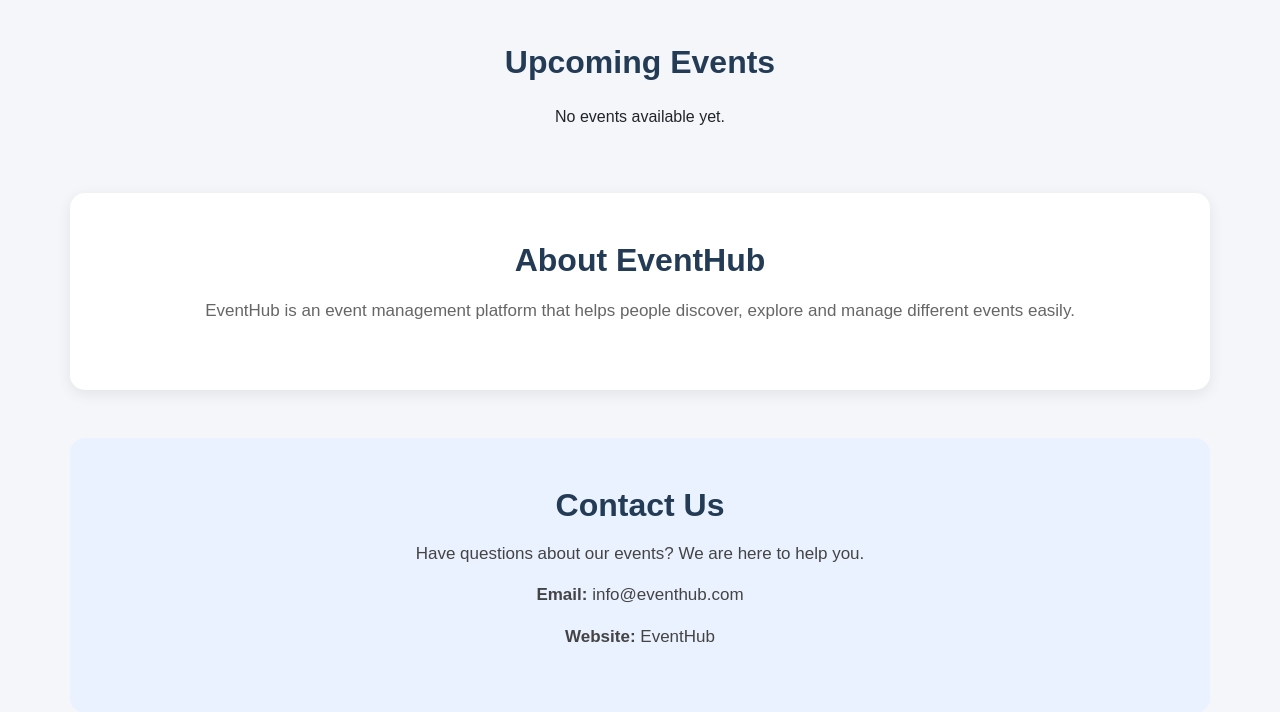
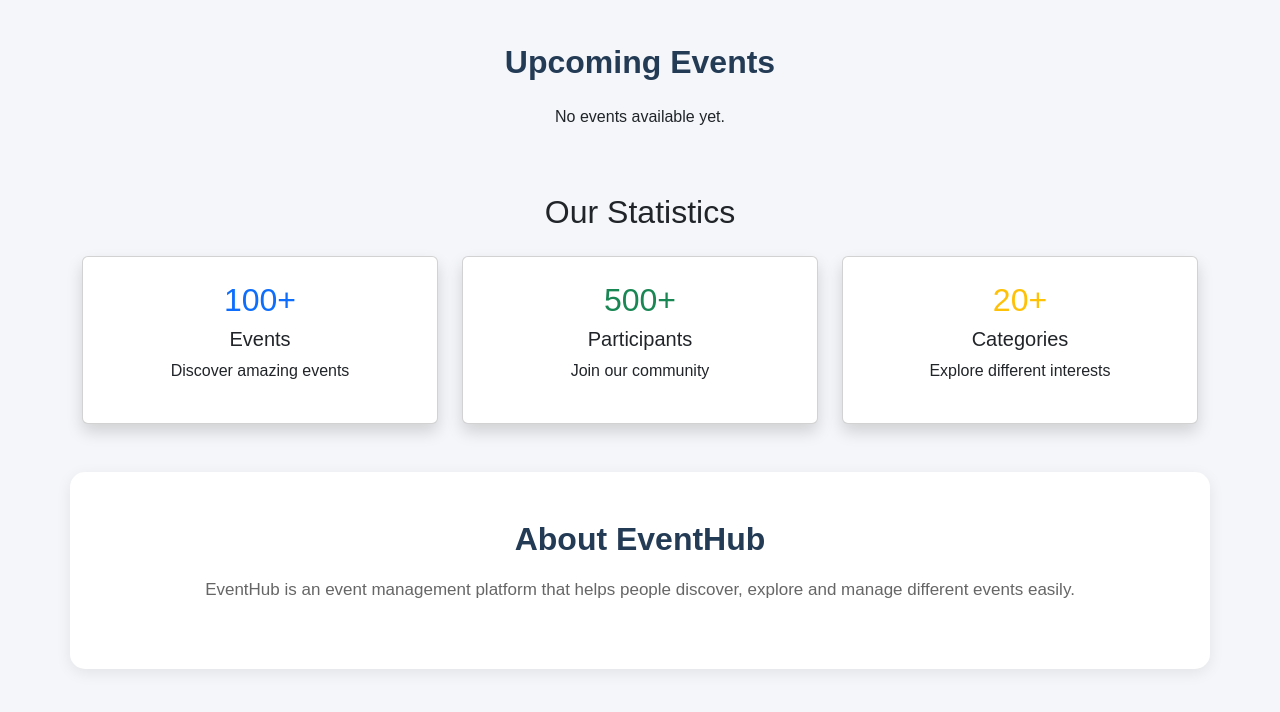
Before and after one commit to ladna2319605-sys/event-management-system, a Django app: page / in a window 1280 px wide. Shown: the part 472-1184 px from the top of the page. Run offline with Django 5.2, Linux system fonts and the light colour scheme; data that the repository does not hold is empty.

Commit message:
add event statistics section

```diff
--- a/events/templates/events/home.html
+++ b/events/templates/events/home.html
@@ -64,6 +64,38 @@
         {% endfor %}
     </div>
 </section>
+<!-- Event Statistics Section -->
+<section class="container my-5">
+    <h2 class="text-center mb-4">Our Statistics</h2>
+
+    <div class="row text-center g-4">
+
+        <div class="col-md-4">
+            <div class="card shadow p-4">
+                <h2 class="text-primary">100+</h2>
+                <h5>Events</h5>
+                <p>Discover amazing events</p>
+            </div>
+        </div>
+
+        <div class="col-md-4">
+            <div class="card shadow p-4">
+                <h2 class="text-success">500+</h2>
+                <h5>Participants</h5>
+                <p>Join our community</p>
+            </div>
+        </div>
+
+        <div class="col-md-4">
+            <div class="card shadow p-4">
+                <h2 class="text-warning">20+</h2>
+                <h5>Categories</h5>
+                <p>Explore different interests</p>
+            </div>
+        </div>
+
+    </div>
+</section>
 <!-- About Section -->
 <section class="container my-5 py-5" id="about">
     <div class="text-center">
```
